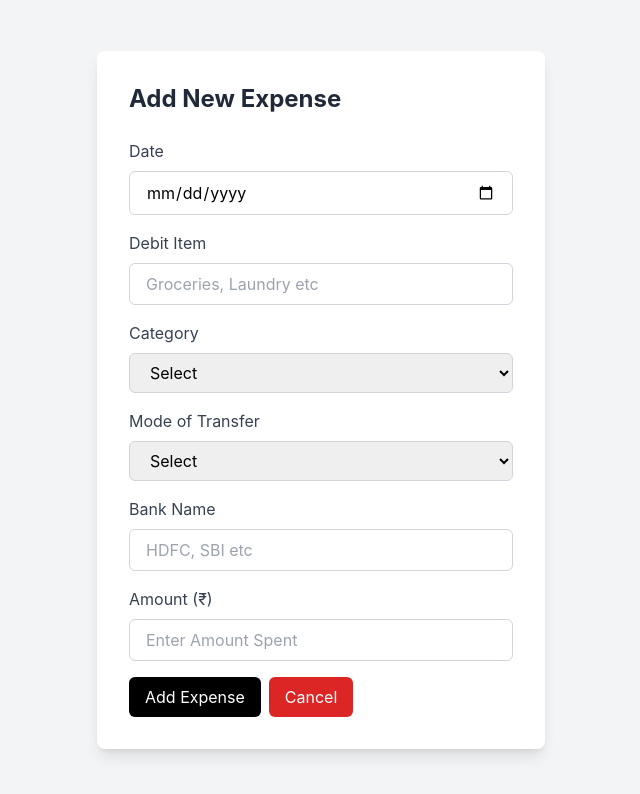
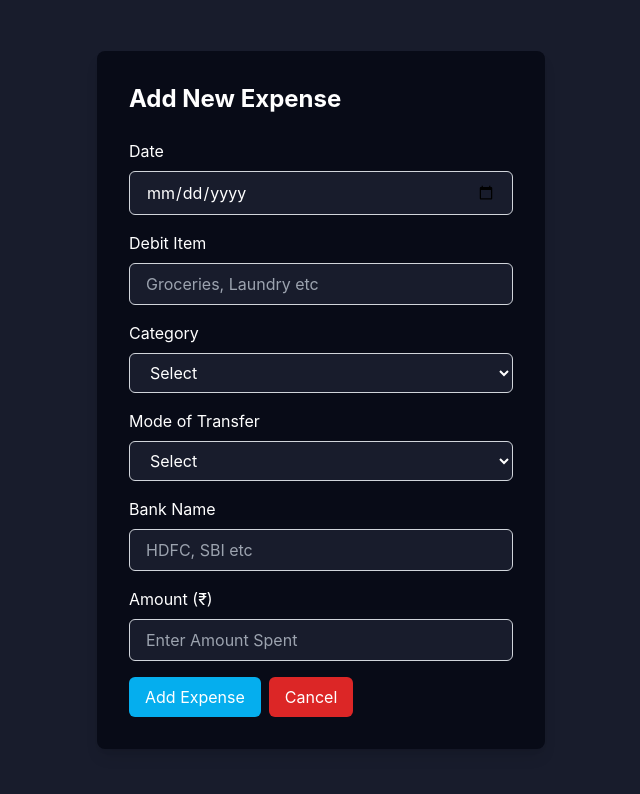
Before and after one commit to prashantsaini76/ExpenseTracker, a React (Create React App) app: page /add-expense in a window 1280 px wide. Shown: the top 794 px of the page, without its empty margins (319-959 px from the left). Built offline with nearby package versions, Linux system fonts and the light colour scheme; sample sign-in values are in the browser's storage.

Commit message:
changed theme to dark

```diff
--- a/package.json
+++ b/package.json
@@ -17,6 +17,7 @@
     "react-router-dom": "^6.26.2",
     "react-scripts": "5.0.1",
     "recharts": "^2.12.7",
+    "tailwind-scrollbar": "^3.1.0",
     "web-vitals": "^2.1.4",
     "xlsx": "^0.18.5"
   },
--- a/src/components/AddExpensePage.js
+++ b/src/components/AddExpensePage.js
@@ -98,42 +98,42 @@ const AddExpensePage = () => {
       {isLoading ? (
         <Spinner />
       ) : (
-        <div className="sm:min-h-screen sm:bg-gray-100 flex justify-center items-center mt-[100px] sm:mt-0">
-          <div className="bg-white p-8 rounded-lg shadow-lg w-full max-w-md">
-            <h2 className="text-2xl font-bold text-gray-800 mb-6">
+        <div className="sm:min-h-screen sm:bg-[#181c2c] flex justify-center items-center mt-[100px] sm:mt-0">
+          <div className="bg-[#080b17] text-white p-8 rounded-lg shadow-lg w-full max-w-md">
+            <h2 className="text-2xl font-bold mb-6">
               Add New Expense
             </h2>
 
             <form onSubmit={handleAddExpense}>
               <div className="mb-4">
-                <label className="block text-gray-700 mb-2">Date</label>
+                <label className="block mb-2">Date</label>
                 <input
                   type="date"
                   value={date}
                   onChange={(e) => setDate(e.target.value)}
                   max={getMaxDate()} // Disable future dates
-                  className="w-full px-4 py-2 border border-gray-300 rounded-md focus:outline-none focus:ring-2 focus:ring-blue-400"
+                  className="w-full px-4 py-2 border border-gray-300 bg-[#181c2c] rounded-md focus:outline-none focus:ring-2 focus:ring-blue-400"
                   required
                 />
               </div>
               <div className="mb-4">
-                <label className="block text-gray-700 mb-2">Debit Item</label>
+                <label className="block mb-2">Debit Item</label>
                 <input
                   type="text"
                   value={item}
                   placeholder="Groceries, Laundry etc"
                   onChange={(e) => setItem(e.target.value)}
-                  className="w-full px-4 py-2 border border-gray-300 rounded-md focus:outline-none focus:ring-2 focus:ring-blue-400"
+                  className="w-full px-4 py-2 border bg-[#181c2c]  border-gray-300 rounded-md focus:outline-none focus:ring-2 focus:ring-blue-400"
                   required
                 />
               </div>
 
               <div className="mb-4">
-                <label className="block text-gray-700 mb-2">Category</label>
+                <label className="block mb-2">Category</label>
                 <select
                   value={category}
                   onChange={(e) => setCategory(e.target.value)}
-                  className="w-full px-4 py-2 border border-gray-300 rounded-md focus:outline-none focus:ring-2 focus:ring-blue-400"
+                  className="w-full px-4 bg-[#181c2c] py-2 border border-gray-300 rounded-md focus:outline-none focus:ring-2 focus:ring-blue-400"
                   required
                 >
                   <option value="">Select</option>
@@ -146,13 +146,13 @@ const AddExpensePage = () => {
               </div>
 
               <div className="mb-4">
-                <label className="block text-gray-700 mb-2">
+                <label className="block  mb-2">
                   Mode of Transfer
                 </label>
                 <select
                   value={modeOfTransfer}
                   onChange={(e) => setmodeOfTransfer(e.target.value)}
-                  className="w-full px-4 py-2 border border-gray-300 rounded-md focus:outline-none focus:ring-2 focus:ring-blue-400"
+                  className="w-full px-4 py-2 border bg-[#181c2c]  border-gray-300 rounded-md focus:outline-none focus:ring-2 focus:ring-blue-400"
                   required
                 >
                   <option value="">Select</option>
@@ -162,31 +162,31 @@ const AddExpensePage = () => {
               </div>
 
               <div className="mb-4">
-                <label className="block text-gray-700 mb-2">Bank Name</label>
+                <label className="block mb-2">Bank Name</label>
                 <input
                   type="text"
                   value={bankName}
                   placeholder="HDFC, SBI etc"
                   onChange={(e) => setBankName(e.target.value.toUpperCase())}
-                  className="w-full px-4 py-2 border border-gray-300 rounded-md focus:outline-none focus:ring-2 focus:ring-blue-400"
+                  className="w-full px-4 py-2 border bg-[#181c2c]  border-gray-300 rounded-md focus:outline-none focus:ring-2 focus:ring-blue-400"
                   required
                 />
               </div>
               <div className="mb-4">
-                <label className="block text-gray-700 mb-2">Amount (₹)</label>
+                <label className="block mb-2">Amount (₹)</label>
                 <input
                   type="number"
                   value={amount}
                   placeholder="Enter Amount Spent"
                   onChange={(e) => setAmount(e.target.value)}
-                  className="w-full px-4 py-2 border border-gray-300 rounded-md focus:outline-none focus:ring-2 focus:ring-blue-400"
+                  className="w-full px-4 py-2 border bg-[#181c2c]  border-gray-300 rounded-md focus:outline-none focus:ring-2 focus:ring-blue-400"
                   required
                 />
               </div>
               <div className="flex gap-2">
                 <button
                   type="submit"
-                  className="bg-black text-white px-4 py-2 rounded-md transition duration-200"
+                  className="bg-[#05aeee] text-white px-4 py-2 rounded-md transition duration-200"
                 >
                   Add Expense
                 </button>
--- a/src/components/Card.js
+++ b/src/components/Card.js
@@ -4,7 +4,7 @@ function Card({children}) {
   return (
 
 
-        <div className='w-[100vw] bg-white rounded-lg overflow-hidden flex flex-col font-sans]'>
+        <div className='w-[100vw] bg-[#181c2c] rounded-lg overflow-hidden flex flex-col font-sans text-white]'>
             {children}
         </div>
 
--- a/src/components/Login.js
+++ b/src/components/Login.js
@@ -62,9 +62,9 @@ const Login = () => {
   //console.log("Rendering Login component. isOpen:", isOpen);
 
   return (
-    <div className="sm:min-h-screen sm:bg-gray-100 flex justify-center items-center mt-[200px] sm:mt-0">
-      <div className="flex flex-col flex-shrink gap-4 mx-auto w-[300px] sm:w-[500px] shadow-lg items-center justify-center bg-white rounded-lg px-8 py-[50px]">
-      <h2 className="text-2xl font-bold text-gray-800 mb-6">Login</h2>
+    <div className="sm:min-h-screen sm:bg-[#181c2c] flex justify-center items-center mt-[200px] sm:mt-0">
+      <div className="flex flex-col flex-shrink gap-4 mx-auto w-[300px] sm:w-[400px] shadow-lg items-center justify-center bg-[#080b17] rounded-lg px-8 py-[50px]">
+      <h2 className="text-2xl font-bold text-white mb-6">Login</h2>
         <form onSubmit={handleLogin} className="w-full">
           <div className="w-full mb-4">
 
@@ -88,7 +88,7 @@ const Login = () => {
             />
           </div>
           <button
-            className="border-none w-full p-3 rounded-2xl bg-black text-white"
+            className="border-none w-full p-3 rounded-2xl bg-[#05aeee] text-white"
             type="submit"
             disabled={isLoading}
           >
@@ -96,15 +96,15 @@ const Login = () => {
           </button>
 
         </form>
-        <div>Not having an account? <Link to='/Register'><span className="underline text-blue-600">Sign Up</span></Link> here </div>
+        <div className="text-white">Not having an account? <Link to='/Register'><span className="underline text-blue-600">Sign Up</span></Link> here </div>
       </div>
 
       {isOpen && (
         <div className="fixed inset-0 bg-gray-800 bg-opacity-50 flex justify-center items-center z-50">
-          <div className="bg-white rounded-lg shadow-lg w-[300px]">
+          <div className="bg-[#0b0d17] text-white rounded-lg shadow-2xl w-[300px]">
             <div className="p-5 flex flex-col justify-center items-center">
               <h2 className="text-2xl font-bold mb-4">Login Failed</h2>
-              <p className="text-gray-600 mb-4">
+              <p className="text-white mb-4">
                 {error}
               </p>
               <button
--- a/src/components/Register.js
+++ b/src/components/Register.js
@@ -64,9 +64,9 @@ const Register = () => {
       {isLoading ? (
         <Spinner />
       ) : (
-        <div className="sm:min-h-screen sm:bg-gray-100 flex justify-center items-center mt-[200px] sm:mt-0">
-          <div className="bg-white p-8 rounded-lg shadow-lg w-[300px] sm:w-[500px]">
-            <h2 className="text-2xl font-bold text-gray-800 mb-6">
+        <div className="sm:min-h-screen sm:bg-[#181c2c] flex justify-center items-center mt-[200px] sm:mt-0">
+          <div className="p-8 rounded-lg shadow-lg w-[300px] sm:w-[400px] bg-[#080b17]">
+            <h2 className="text-2xl font-bold text-white mb-6">
               {successMessage ? "Success" : "Create Account"}
             </h2>
 
@@ -110,12 +110,12 @@ const Register = () => {
                 </div>
                 <button
                   type="submit"
-                  className="w-full bg-black text-white px-4 py-3 rounded-lg transition duration-200"
+                  className="w-full bg-[#05aeee] text-white px-4 py-3 rounded-lg transition duration-200"
                 >
                   Register
                 </button>
                 <br/><br/>
-                <div>Already have an account? <Link to='/login'><span className="underline text-blue-600">Login</span></Link> here </div>
+                <div className="text-white">Already have an account? <Link to='/login'><span className="underline text-blue-600">Login</span></Link> here </div>
               </form>
 
             )}
--- a/src/index.css
+++ b/src/index.css
@@ -7,6 +7,7 @@ body {
   -webkit-font-smoothing: antialiased;
   -moz-osx-font-smoothing: grayscale;
   overflow: auto;
+  background-color: #181c2c;
 
 }
 
@@ -19,3 +20,23 @@ code {
 @tailwind base;
 @tailwind components;
 @tailwind utilities;
+
+@layer utilities {
+  ::-webkit-scrollbar {
+    width: 12px;
+  }
+
+  ::-webkit-scrollbar-track {
+    background: #181c2c;
+  }
+
+  ::-webkit-scrollbar-thumb {
+    background-color: #888;
+    border-radius: 6px;
+    border: 3px solid transparent;
+  }
+
+  ::-webkit-scrollbar-thumb:hover {
+    background-color: #555;
+  }
+}
--- a/tailwind.config.js
+++ b/tailwind.config.js
@@ -5,5 +5,5 @@ module.exports = {
   theme: {
     extend: {},
   },
-  plugins: [],
+  plugins: [ require('tailwind-scrollbar'),],
 }
```
Also changed, not shown: src/components/Dashboard.js (+21 -21 lines), src/components/MonthlyAnalysisPage.js (+13 -13 lines), 1 other file (tests, documents, lock files or other folders).
